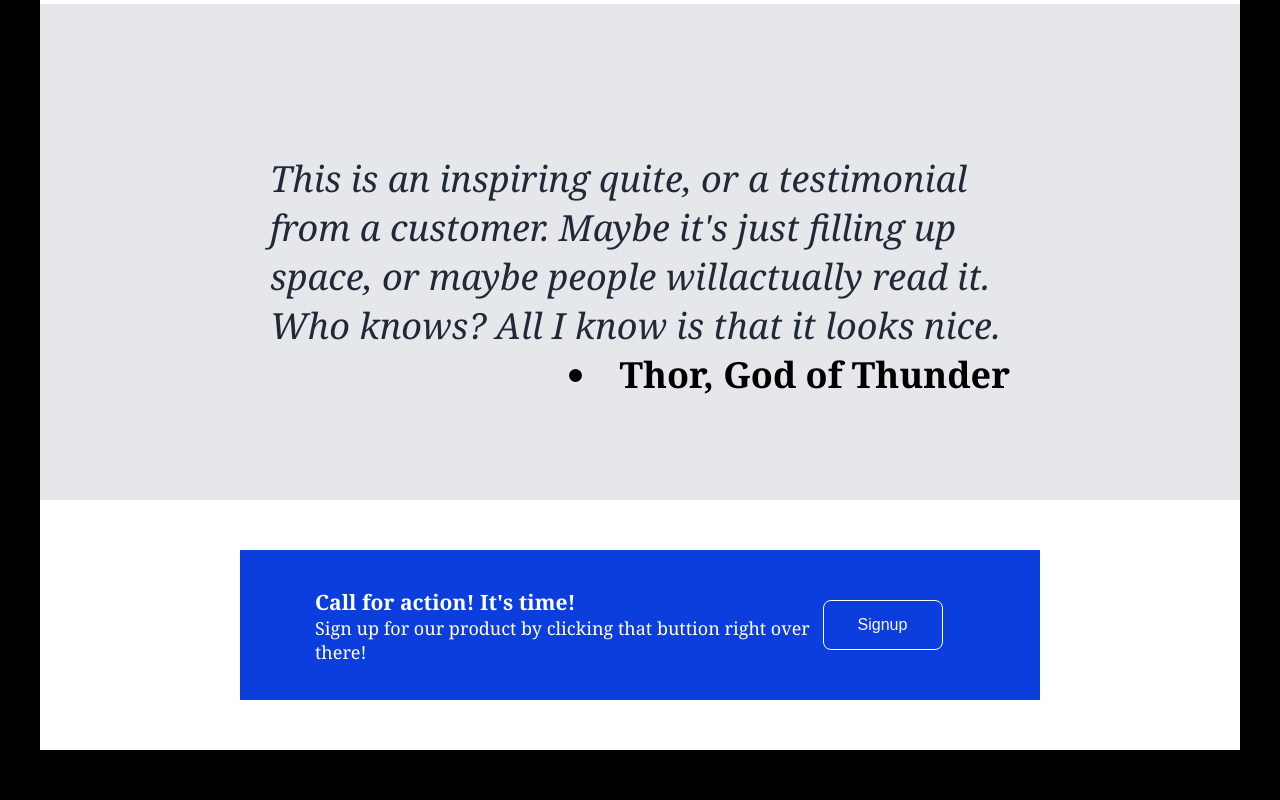
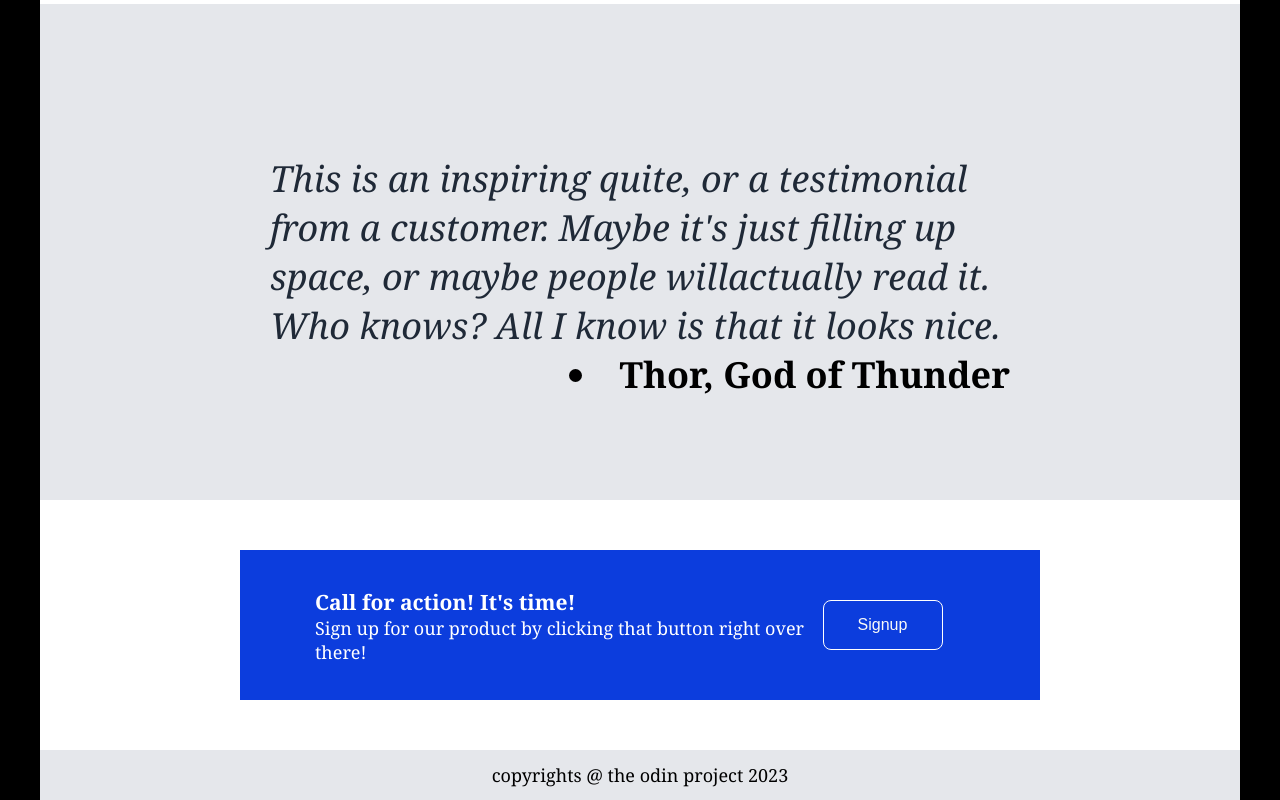
Before and after one commit to krishupen/project1, a plain HTML site: page index.html in a window 1280 px wide. Shown: the part 714-1514 px from the top of the page. Before the commit the page ends 1464 px from the top, so only its background shows below. Drawn offline with Linux system fonts and the light colour scheme.

Commit message:
added the footer section to the site

```diff
--- a/index.css
+++ b/index.css
@@ -246,5 +246,13 @@ ul {
     display: inline-block;
     font-size: 16px;
     border-radius: 8px;
-
 }
+.footer {
+    background-color: #e5e7eb;
+    width: 1200px;
+    margin: auto;
+    display: flex;
+    height: 50px;
+    justify-content: center;
+    align-items: center;
+}
--- a/index.html
+++ b/index.html
@@ -78,7 +78,7 @@
            <div class="block-gridbox4-gchild">
                  <div class="block-gridbox4-gchild1">
                     <h3>Call for action! It's time!</h3>
-                <p>Sign up for our product by clicking that buttion right over there!</p>
+                <p>Sign up for our product by clicking that button right over there!</p>
                  </div>
                  <div class="block-gridbox4-gchild2">
                 <button class="button2">Signup</button>
@@ -88,6 +88,7 @@
            </div>
         </div>
     </div>
+    <footer class="footer">copyrights @ the odin project 2023 </footer>
+   </body>
 
-   </body>
 </html>
```
